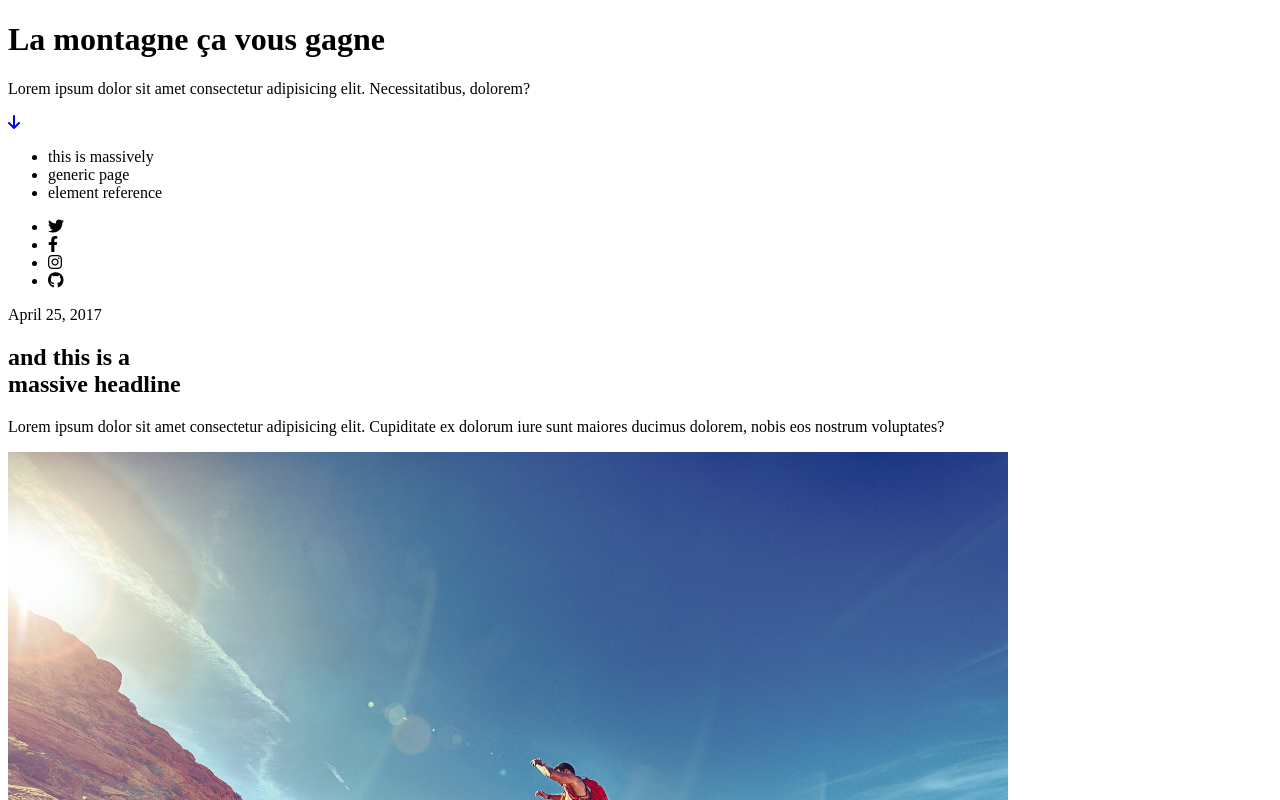
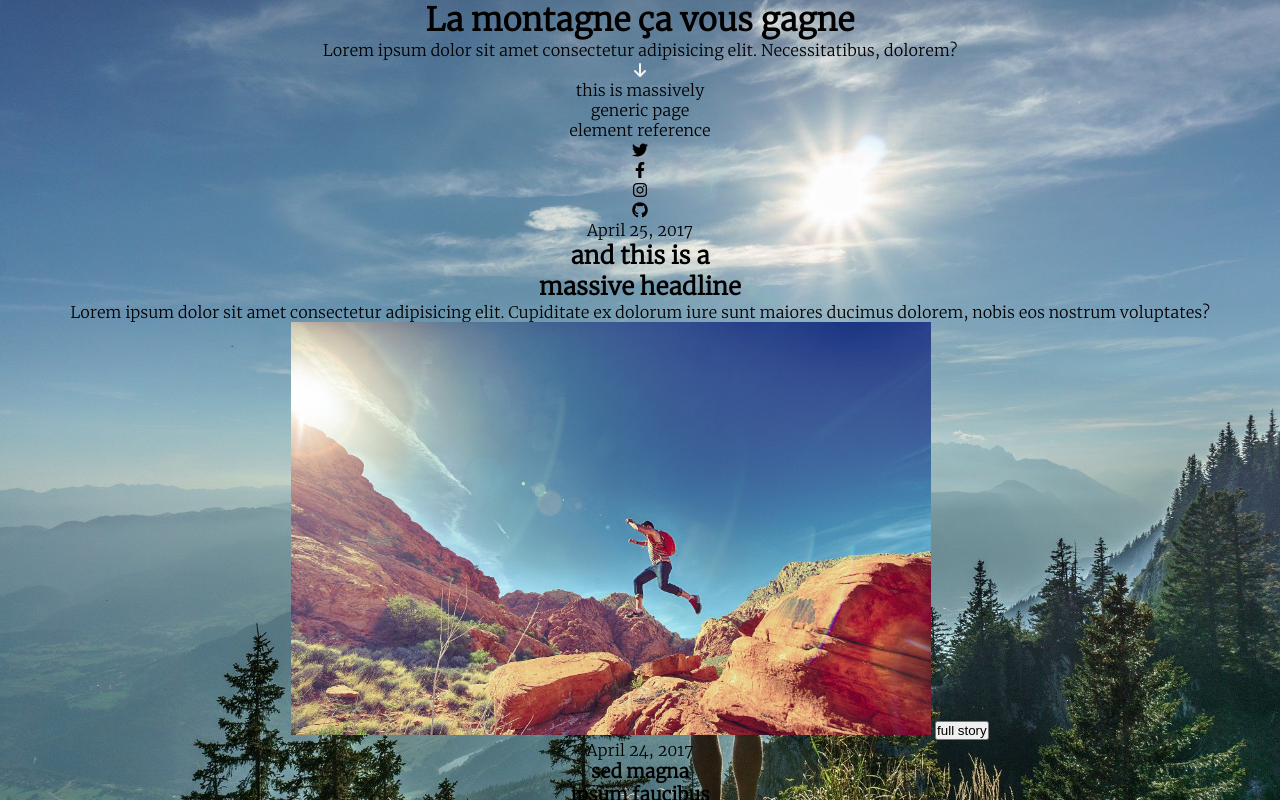
Before and after one commit to emericgautier/integration-theMountain, a plain HTML site: page index.html in a window 1280 px wide. Shown: the top 800 px of the page. Drawn offline with Linux system fonts and the light colour scheme.

Commit message:
global settings

```diff
--- a/assets/styles/_settings.scss
+++ b/assets/styles/_settings.scss
@@ -21,3 +21,26 @@ $grey3: rgb(105, 105, 105);
     letter-spacing: 2px;
     text-transform: uppercase;
 }
+
+* {
+    margin: 0;
+    padding: 0;
+    box-sizing: border-box;
+}
+html {
+    scroll-behavior: smooth;
+}
+li {
+    list-style: none;
+}
+a,
+a:visited {
+    color: $white1;
+}
+body {
+    background: url(../img/bg.jpg) fixed center/cover;
+    text-align: center;
+    font-family: $font2;
+    max-width: 1300px;
+    margin: 0 auto;
+}
--- a/assets/styles/layouts/_main.scss
+++ b/assets/styles/layouts/_main.scss
@@ -0,0 +1,3 @@
+img {
+    width: 50%;
+}
```
Also changed, not shown: assets/styles/index.css, 1 other file.
